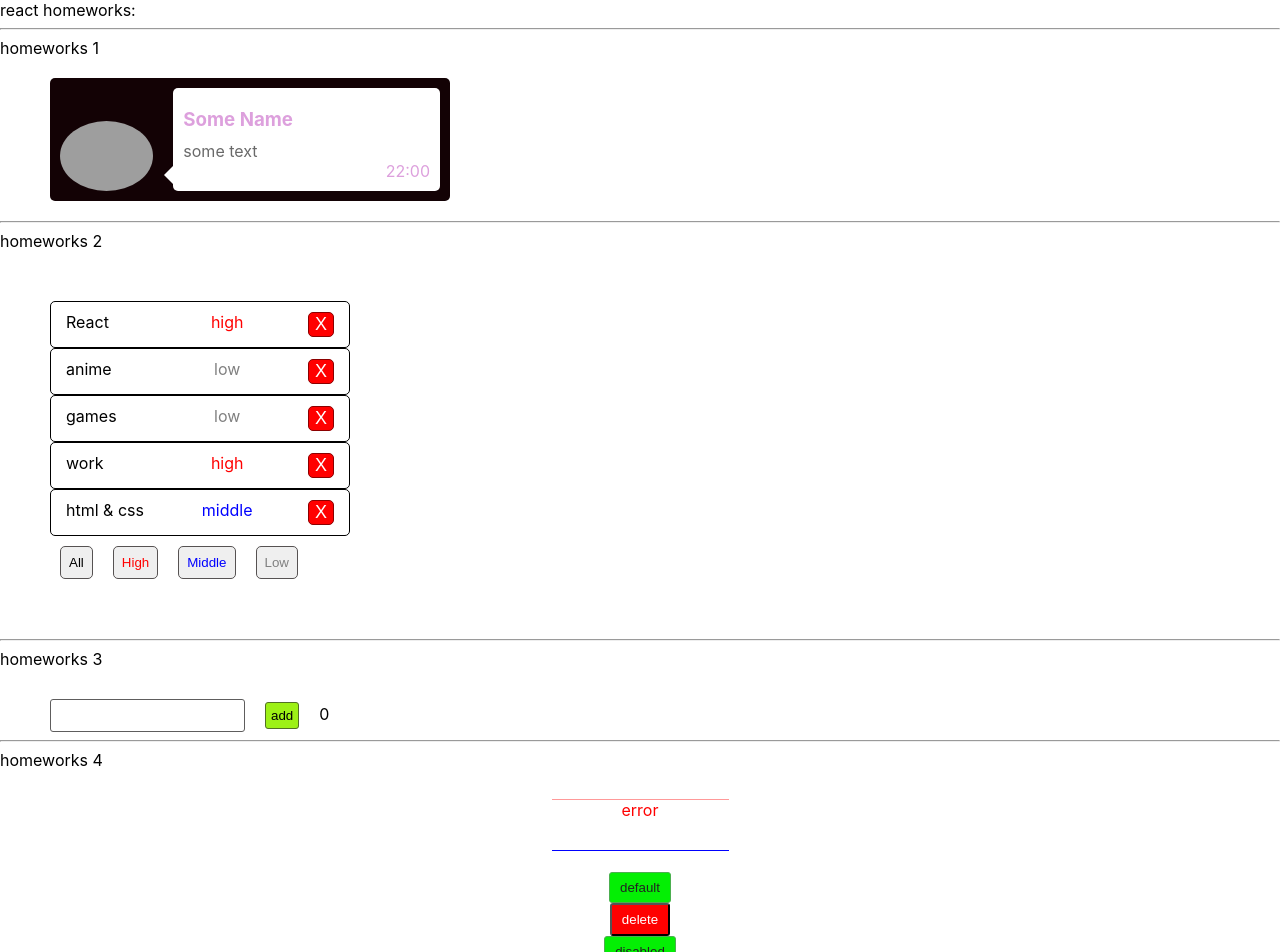
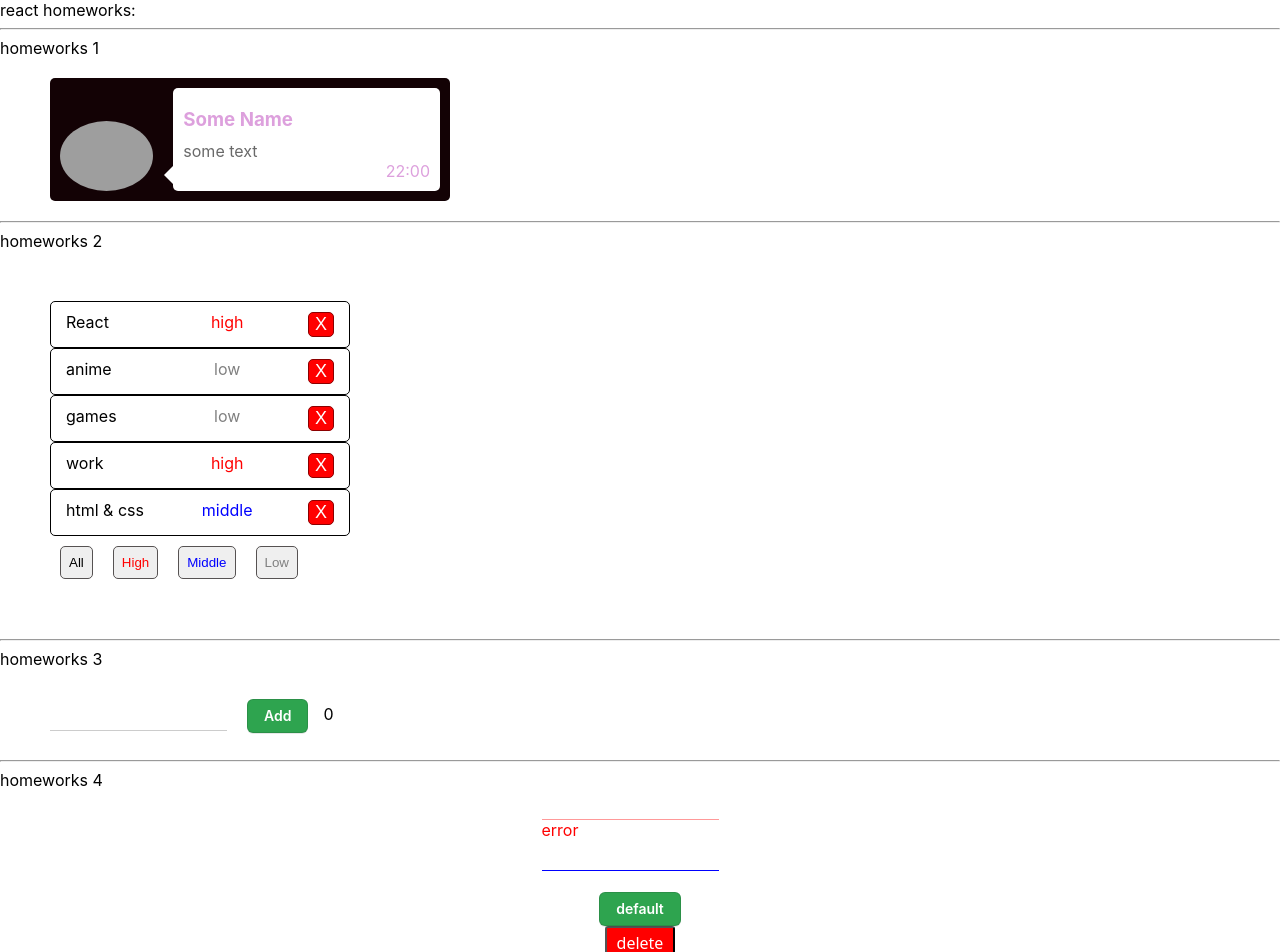
Before and after one commit to OlegPolishchuk/simple-react-homeworks, a React (Create React App) app: page / in a window 1280 px wide. Shown: the top 952 px of the page. Built offline with nearby package versions, Linux system fonts and the light colour scheme; grey boxes are pictures that could not be loaded.

Commit message:
fix: <hw4>  replace input and button at <HW3> (SuperInput, SuperButton)

```diff
--- a/src/p2-homeworks/h3/Greeting.module.css
+++ b/src/p2-homeworks/h3/Greeting.module.css
@@ -1,5 +1,6 @@
 .wrapper {
     margin: 30px 0 0 50px;
+    /*display: flex;*/
 }
 
 .error {
@@ -12,12 +13,12 @@
     border: 1px solid green;
 }
 
-.wrapper input {
-    padding: 8px;
+/*.wrapper input {*/
+/*    padding: 8px;*/
 
-    border-radius: 3px;
-    border: 1px solid #5e5d5d;
-}
+/*    border-radius: 3px;*/
+/*    border: 1px solid #5e5d5d;*/
+/*}*/
 
 .error_wrapper {
     display: block;
@@ -37,3 +38,7 @@
 .btn_add:hover {
     background: #c1fd5b;
 }
+
+.total_users {
+    margin-left: 15px;
+}
--- a/src/p2-homeworks/h3/Greeting.tsx
+++ b/src/p2-homeworks/h3/Greeting.tsx
@@ -1,5 +1,7 @@
 import React, {ChangeEvent} from 'react'
 import s from './Greeting.module.css'
+import SuperInputText from "../h4/common/c1-SuperInputText/SuperInputText";
+import SuperButton from "../h4/common/c2-SuperButton/SuperButton";
 
 type GreetingPropsType = {
     name: string // fixed
@@ -18,10 +20,12 @@ const Greeting: React.FC<GreetingPropsType> = (
 
     return (
         <div className={s.wrapper}>
-            <input value={name} onChange={(e) => setNameCallback(e)} className={inputClass}/>
-            <button onClick={addUser} className={s.btn_add}>add</button>
-            <span>{totalUsers}</span>
-            <span className={s.error_wrapper}>{error}</span>
+            {/*<input value={name} onChange={(e) => setNameCallback(e)} className={inputClass}/>*/}
+            <SuperInputText value={name} onChange={setNameCallback} error={error}/>
+            {/*<button onClick={addUser} className={s.btn_add}>add</button>*/}
+            <SuperButton onClick={addUser}>Add</SuperButton>
+            <span className={s.total_users}>{totalUsers}</span>
+            {/*<span className={s.error_wrapper}>{error}</span>*/}
         </div>
     )
 }
--- a/src/p2-homeworks/h3/GreetingContainer.tsx
+++ b/src/p2-homeworks/h3/GreetingContainer.tsx
@@ -23,20 +23,18 @@ const GreetingContainer: React.FC<GreetingContainerPropsType> = ({users, addUser
     const totalUsers = users.length // fixed
     const addUser = () => {
 
-        const regExp = /\s/gi
+        const trimmedName = name.trim();
         // сделать валидацию
-        if (name !== '') {
-            if (regExp.test(name)) {
-                setError('Error! Name cant consist of spase')
-                setName('')
-            } else {
-                addUserCallback(name);
-                setName('')
-                setError('')
-            }
+
+        if (trimmedName === '') {
+            setError('Error! Name should be!')
+            setName('')
         } else {
-            setError('Error ! Name should consist of at least 1 letter')
+            addUserCallback(name);
+            setName('')
+            setError('')
         }
+
     }
 
     return (
--- a/src/p2-homeworks/h4/common/c1-SuperInputText/SuperInputText.module.css
+++ b/src/p2-homeworks/h4/common/c1-SuperInputText/SuperInputText.module.css
@@ -2,8 +2,17 @@
 /*input style*/
 
 .input_wrapper {
+    display: inline-flex;
+    flex-direction: column;
+}
+
+.input_inner_wrapper {
+    display: inline-flex;
+
     position: relative;
     border-radius: 3px;
+
+    margin-right: 20px;
 }
 
 input {
@@ -113,5 +122,6 @@ input:focus {
 }
 
 .error_wrapper {
+    display: inline-flex;
     height: 21px;
 }
--- a/src/p2-homeworks/h4/common/c1-SuperInputText/SuperInputText.tsx
+++ b/src/p2-homeworks/h4/common/c1-SuperInputText/SuperInputText.tsx
@@ -45,8 +45,8 @@ const SuperInputText: React.FC<SuperInputTextPropsType> = (
     const finalInputClassName = `${error ? s.errorInput : s.superInput} ${className}` // need to fix with (?:) and s.superInput
 
     return (
-        <>
-            <div className={s.input_wrapper}>
+        <div className={s.input_wrapper}>
+            <div className={s.input_inner_wrapper}>
                 <input
                     type={'text'}
                     onChange={onChangeCallback}
@@ -62,7 +62,7 @@ const SuperInputText: React.FC<SuperInputTextPropsType> = (
             <div className={s.error_wrapper}>
                 {error && <span className={finalSpanClassName}>{error}</span>}
             </div>
-        </>
+        </div>
     )
 }
 
--- a/src/p2-homeworks/h4/common/c2-SuperButton/SuperButton.module.css
+++ b/src/p2-homeworks/h4/common/c2-SuperButton/SuperButton.module.css
@@ -1,29 +1,15 @@
-.default {
-    padding: 7px 10px;
-    border: 1px solid #4caf50;
-    border-radius: 3px;
-
-    background: #04ef04;
-    cursor: pointer;
-    color: #222;
-
-    transition: .2s;
-}
-
-.default:hover {
-    background: #9df116;
-}
-
-.default:disabled {
-    background: #04ef04;
-}
 
 .red {
     padding: 7px 10px;
     border-radius: 3px;
     background: red;
 
+    font-family: expo-brand-demi, system-ui, -apple-system, BlinkMacSystemFont, "Segoe UI", Roboto, "Helvetica Neue", Arial, "Noto Sans", sans-serif, "Apple Color Emoji", "Segoe UI Emoji", "Segoe UI Symbol", "Noto Color Emoji";
+    font-size: 16px;
+    justify-content: center;
+    line-height: 1;
     color: #fff;
+
     cursor: pointer;
 
     transition: .2s;
@@ -32,3 +18,123 @@
 .red:hover {
     background: #dc4f4f;
 }
+
+/*//////////////////*/
+
+/* CSS */
+/*.default {*/
+/*    display: inline-flex;*/
+/*    flex-direction: column;*/
+/*    align-items: center;*/
+/*    vertical-align: baseline;*/
+
+/*    margin: 0;*/
+/*    !*padding: 0 32px;*!*/
+/*    padding: 7px 10px;*/
+
+/*    box-sizing: border-box;*/
+/*    border-radius: 3px;*/
+/*    border-width: 0;*/
+
+/*    background-color: initial;*/
+/*    background-image: linear-gradient(#464d55, #25292e);*/
+/*    box-shadow: 0 10px 20px rgba(0, 0, 0, .1), 0 3px 6px rgba(0, 0, 0, .05);*/
+
+/*    font-family: expo-brand-demi, system-ui, -apple-system, BlinkMacSystemFont, "Segoe UI", Roboto, "Helvetica Neue", Arial, "Noto Sans", sans-serif, "Apple Color Emoji", "Segoe UI Emoji", "Segoe UI Symbol", "Noto Color Emoji";*/
+/*    font-size: 16px;*/
+/*    justify-content: center;*/
+/*    line-height: 1;*/
+/*    color: #fff;*/
+
+
+/*    text-align: center;*/
+/*    text-decoration: none;*/
+
+/*    outline: none;*/
+/*    overflow: hidden;*/
+
+/*    transform: translate3d(0, 0, 0);*/
+/*    transition: all 150ms;*/
+/*    white-space: nowrap;*/
+
+/*    cursor: pointer;*/
+/*}*/
+
+/*.default:hover {*/
+/*    box-shadow: rgba(0, 1, 0, .2) 0 2px 8px;*/
+/*    opacity: .85;*/
+/*}*/
+
+/*.default:active {*/
+/*    outline: 0;*/
+/*}*/
+
+/*.default:focus {*/
+/*    box-shadow: rgba(0, 0, 0, .5) 0 0 0 1px;*/
+/*}*/
+
+/*@media (max-width: 420px) {*/
+/*    .default {*/
+/*        height: 48px;*/
+/*    }*/
+/*}*/
+
+/*.default:disabled {*/
+/*    opacity: .4;*/
+/*}*/
+
+
+/* nice button too*/
+
+
+/* CSS */
+.default {
+    appearance: none;
+    background-color: #2ea44f;
+    border: 1px solid rgba(27, 31, 35, .15);
+    border-radius: 6px;
+    box-shadow: rgba(27, 31, 35, .1) 0 1px 0;
+    box-sizing: border-box;
+    color: #fff;
+    cursor: pointer;
+    display: inline-block;
+    font-family: -apple-system, system-ui, "Segoe UI", Helvetica, Arial, sans-serif, "Apple Color Emoji", "Segoe UI Emoji";
+    font-size: 14px;
+    font-weight: 600;
+    line-height: 20px;
+    padding: 6px 16px;
+    position: relative;
+    text-align: center;
+    text-decoration: none;
+    user-select: none;
+    -webkit-user-select: none;
+    touch-action: manipulation;
+    vertical-align: middle;
+    white-space: nowrap;
+}
+
+.default:focus:not(:focus-visible):not(.focus-visible) {
+    box-shadow: none;
+    outline: none;
+}
+
+.default:hover {
+    background-color: #2c974b;
+}
+
+.default:focus {
+    box-shadow: rgba(46, 164, 79, .4) 0 0 0 3px;
+    outline: none;
+}
+
+.default:disabled {
+    background-color: #94d3a2;
+    border-color: rgba(27, 31, 35, .1);
+    color: rgba(255, 255, 255, .8);
+    cursor: default;
+}
+
+.default:active {
+    background-color: #298e46;
+    box-shadow: rgba(20, 70, 32, .2) 0 1px 0 inset;
+}
--- a/src/p2-homeworks/h4/common/c3-SuperCheckbox/SuperCheckbox.tsx
+++ b/src/p2-homeworks/h4/common/c3-SuperCheckbox/SuperCheckbox.tsx
@@ -21,6 +21,8 @@ const SuperCheckbox: React.FC<SuperCheckboxPropsType> = (
 ) => {
     const onChangeCallback = (e: ChangeEvent<HTMLInputElement>) => {
         // сделайте так чтоб работал onChange и onChangeChecked
+        onChange && onChange(e)
+        onChangeChecked && onChangeChecked(e.currentTarget.checked)
     }
 
     const finalInputClassName = `${s.checkbox} ${className ? className : ''}`
```
